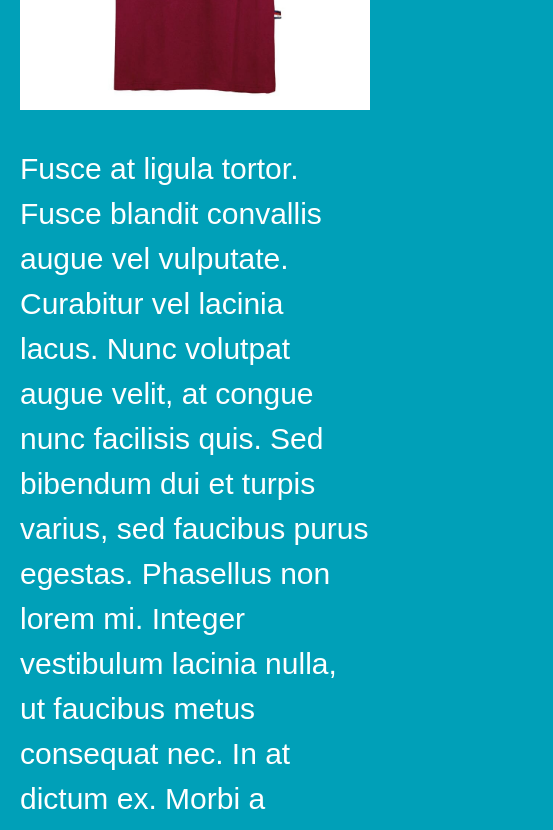
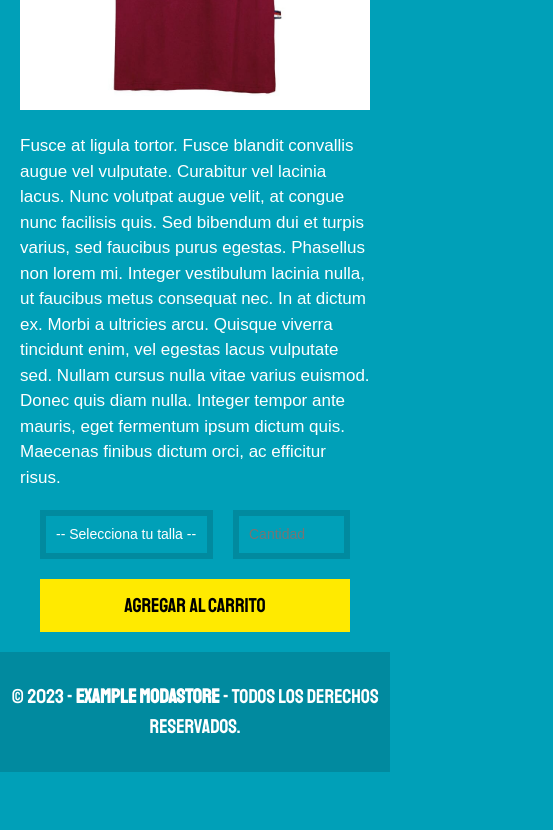
Before and after one commit to JHONYRD18/WEBSTORE, a plain HTML site: page Productos.html in a window 390 px wide. Shown: the part 640-1470 px from the top of the page, 553 px wide, since content can reach past the window. After the commit the page ends 1412 px from the top, so only its background shows below. Drawn offline with Linux system fonts and the light colour scheme; files whose address does not match are found by name.

Commit message:
-m commit "Cambios finalizados"

```diff
--- a/Estilos/estilos.css
+++ b/Estilos/estilos.css
@@ -81,7 +81,7 @@ header {
 }
 
 .logo {
-    width: 35rem;
+    width: 40rem;
     margin: 1.5rem 0;
 }
 
@@ -145,7 +145,7 @@ header {
     }
 }
 
-@media(max-width: 450px) {
+@media(max-width: 480px) {
     .navegación {
         flex-direction: flex;
         gap: 2rem;
@@ -158,7 +158,7 @@ header {
     }
 }
 
-@media(max-width: 400px) {
+@media(max-width: 420px) {
     .navegación {
         flex-direction: flex;
         padding: 1rem 0;
@@ -368,6 +368,42 @@ header {
         column-gap: 2rem;
     }
 }
+
+@media(max-width: 700px) {
+
+    .polo__contenido p {
+        font-size: 2rem;
+    }
+
+    .formulario_campo {
+        font-size: 2rem;
+        padding: 1rem;
+    }
+
+    .formulario_submit {
+        font-size: 3rem;
+        padding: 2rem;
+    }
+
+}
+
+@media(max-width: 450px) {
+
+    .polo__contenido p {
+        font-size: 1.7rem;
+    }
+
+    .formulario_campo {
+        font-size: 1.4rem;
+        padding: 1rem;
+    }
+
+    .formulario_submit {
+        font-size: 2rem;
+        padding: 1.5rem;
+    }
+
+}
 /*Fin deL contenido3*/
 
 /*Inicio de la barra de pie*/
```
